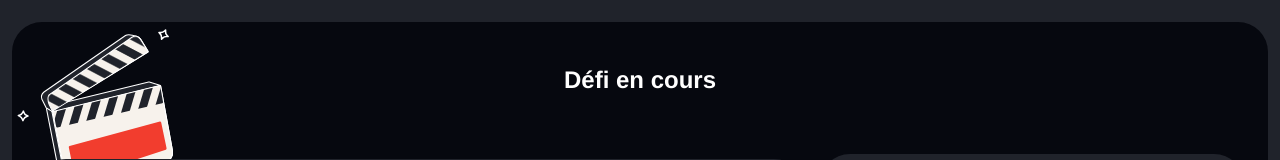
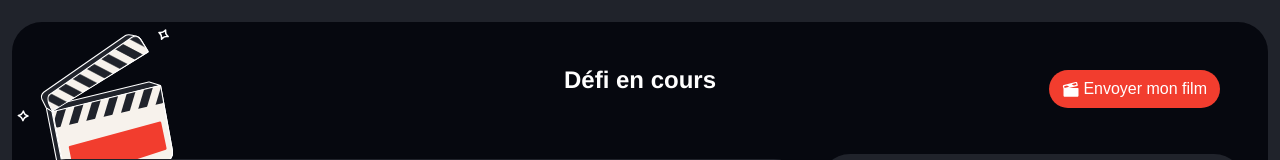
Before and after one commit to Aria1986/kino, a plain HTML site: page kino statique/kino.html in a window 1280 px wide. Shown: the part 1308-1468 px from the top of the page. Drawn offline with nearby package versions, Linux system fonts and the light colour scheme.

Commit message:
add btn envoyer film

```diff
--- a/kino statique/kino.html
+++ b/kino statique/kino.html
@@ -74,8 +74,6 @@
         <i class="fa-solid fa-star fa-lg p-2"></i>
         <h1>Kino grenoble</h1>
         <i class="fa-solid fa-star fa-lg p-2"></i>
-        <!-- <h1>Kino grenoble</h1>
-        <i class="fa-solid fa-star fa-lg p-2"></i> -->
     </div>
 
     <!-- A Propos -->
@@ -226,7 +224,7 @@
                 <path fill-rule="evenodd" clip-rule="evenodd" d="M149.6 15.6763C149.653 14.147 149.076 12.6624 148.005 11.5684L147 10.5426L148.435 10.5935C149.965 10.6477 151.451 10.0729 152.545 9.00305L153.57 8L153.521 9.43375C153.468 10.963 154.044 12.4476 155.116 13.5417L156.12 14.5674L154.685 14.5166C153.155 14.4623 151.67 15.0371 150.576 16.107L149.55 17.11L149.6 15.6763Z" stroke="white" stroke-width="1.60274" stroke-linejoin="round"/>
                 </svg>
             </span>
-            <div  class="p-4 d-flex flex-column flex-md-row gap-3 justify-content-center ">
+            <div  class="p-4 d-flex flex-column flex-md-row gap-3 justify-content-center">
                 <div id="defisLeft" class="d-flex flex-column gap-3 w-100 my-auto" >
                     <div class="bg-tertiary rounded align-items-center p-4 d-flex flex-md-row flex-column gap-3 text-md-start text-center">
                         <svg width="48" height="49" viewBox="0 0 48 49" fill="none" xmlns="http://www.w3.org/2000/svg">
@@ -285,6 +283,12 @@
                         </div>
                     </div>
                 </div>
+                <button id="btnEnvoiFilm2" class="btn bg-primary rounded-pill">
+                    <svg width="17" height="16" viewBox="0 0 17 16" fill="none" xmlns="http://www.w3.org/2000/svg">
+                        <path d="M15.8759 7.12492H6.97666L15.4071 4.89914C15.4869 4.87811 15.5618 4.84149 15.6273 4.79138C15.6929 4.74128 15.7479 4.67869 15.7892 4.60722C15.8304 4.53575 15.8571 4.45681 15.8677 4.37497C15.8783 4.29313 15.8726 4.21 15.8509 4.13038L15.2134 1.78663C15.1256 1.47131 14.9172 1.20325 14.6332 1.0405C14.3493 0.877749 14.0126 0.833417 13.6962 0.917104L1.79853 4.05773C1.64012 4.09885 1.4915 4.17116 1.36137 4.27043C1.23125 4.3697 1.12224 4.49393 1.04072 4.63585C0.958747 4.77603 0.905786 4.93126 0.884983 5.09231C0.864181 5.25336 0.875962 5.41695 0.919627 5.57335L1.50088 7.71554C1.50088 7.72648 1.50088 7.7382 1.50088 7.74992V14.6249C1.50088 14.9564 1.63257 15.2744 1.86699 15.5088C2.10141 15.7432 2.41936 15.8749 2.75088 15.8749H15.2509C15.5824 15.8749 15.9003 15.7432 16.1348 15.5088C16.3692 15.2744 16.5009 14.9564 16.5009 14.6249V7.74992C16.5009 7.58416 16.435 7.42519 16.3178 7.30797C16.2006 7.19076 16.0416 7.12492 15.8759 7.12492ZM14.0134 2.12492L14.4821 3.84914L11.8579 4.54679L9.66025 3.27492L14.0134 2.12492ZM5.05947 4.48976L7.25635 5.75851L2.6001 6.98742L2.13135 5.26242L5.05947 4.48976Z" fill="white"/>
+                    </svg>
+                    Envoyer mon film
+                </button>
             </div>
         </div>
     </div>
--- a/kino statique/style.css
+++ b/kino statique/style.css
@@ -204,6 +204,15 @@ transform: matrix(-0.76, 0.65, 0.64, 0.77, 0, 0);
 }
 
 /* ---------Infos essentielles */
+
+@media (min-width: 768px) {
+  #btnEnvoiFilm2{
+      position:absolute;
+      right:48px;
+      top:48px;
+    }
+}
+
 @media (min-width: 1200px) {
   #defisLeft{
     flex: 0 0 768px; max-width: 768px;
@@ -211,4 +220,5 @@ transform: matrix(-0.76, 0.65, 0.64, 0.77, 0, 0);
   #defisRight{
     flex: 0 0 424px; max-width: 424px;
   }
+
 }
```
